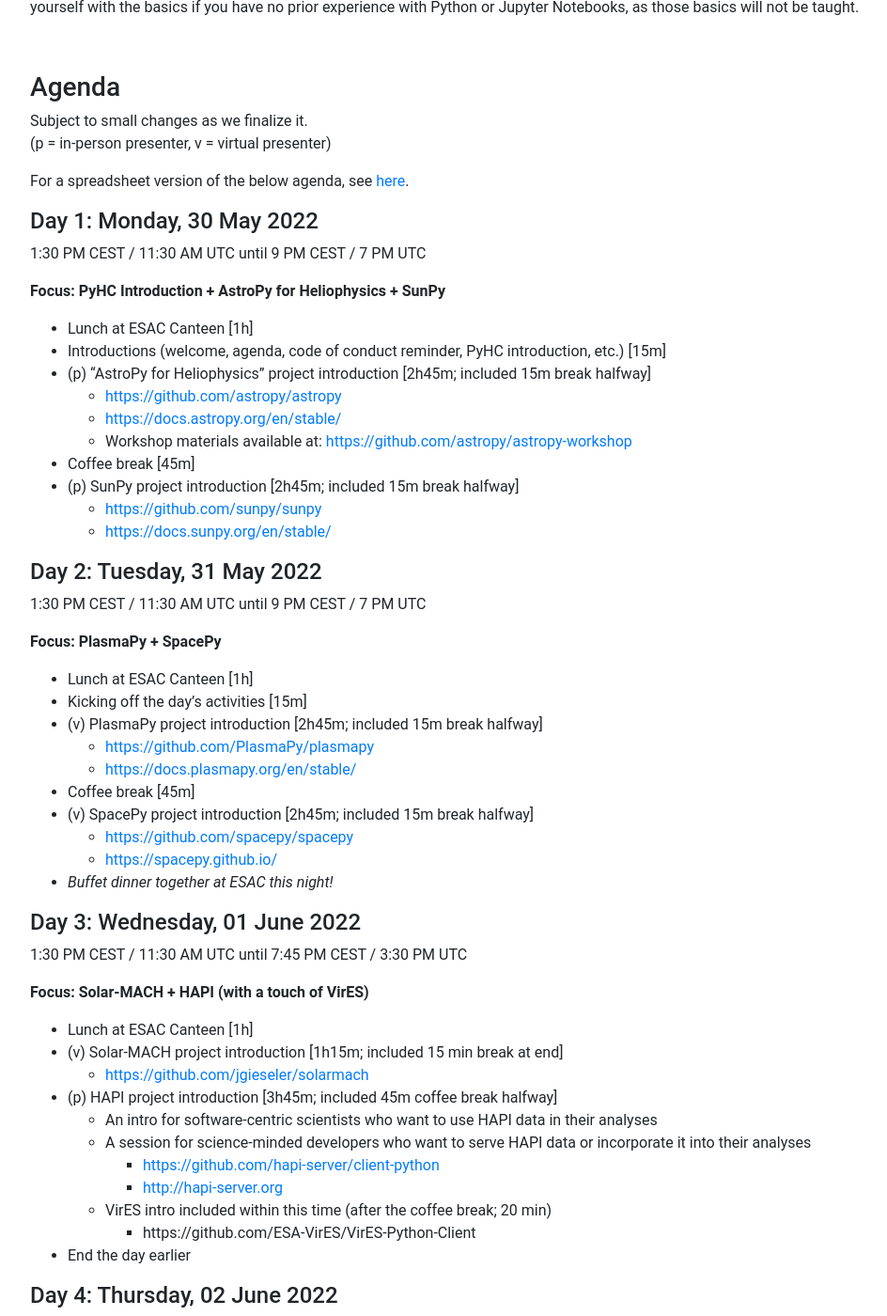
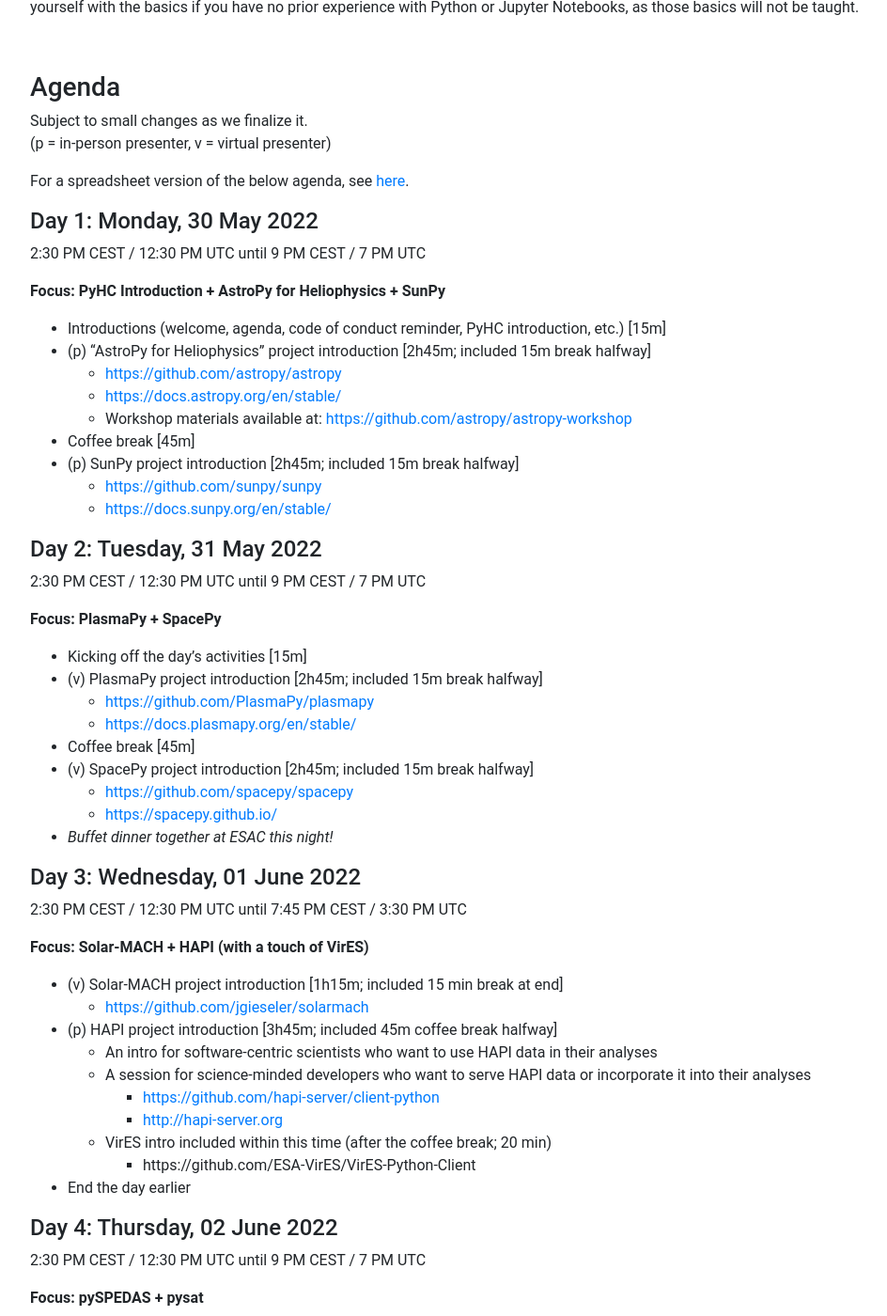
Before and after one commit to heliophysicsPy/heliophysicsPy.github.io, a Jekyll site: the page built from _pages/meetings/summer_school.md, in a window 1280 px wide and 1400 px high, scrolled down 2028 px. Shown: the whole window at 94% size, without its empty margins (69-1013 px from the left). Built offline with Jekyll 4.4.1, drawn with Linux system fonts in a browser that asks for light colours; nearby versions of some CDN libraries; some of the changed text lies outside the part shown.

Commit message:
Add youtube link, remove lunches from agenda

```diff
--- a/_pages/meetings/summer_school.md
+++ b/_pages/meetings/summer_school.md
@@ -61,10 +61,9 @@
 For a spreadsheet version of the below agenda, see [here](https://docs.google.com/spreadsheets/d/1WR3gKiBlMCFmuRBI7JvUL9CE8J-0uNSRBg_FOCiFD-c/edit?usp=sharing).
 
 #### Day 1: Monday, 30 May 2022
-1:30 PM CEST / 11:30 AM UTC until 9 PM CEST / 7 PM UTC
+2:30 PM CEST / 12:30 PM UTC until 9 PM CEST / 7 PM UTC
 
 **Focus: PyHC Introduction + AstroPy for Heliophysics + SunPy**
- - Lunch at ESAC Canteen [1h]
  - Introductions (welcome, agenda, code of conduct reminder, PyHC introduction, etc.) [15m]
  - (p) "AstroPy for Heliophysics" project introduction [2h45m; included 15m break halfway]
     - [https://github.com/astropy/astropy](https://github.com/astropy/astropy)
@@ -76,10 +75,9 @@
     - [https://docs.sunpy.org/en/stable/](https://docs.sunpy.org/en/stable/)
 
 #### Day 2: Tuesday, 31 May 2022
-1:30 PM CEST / 11:30 AM UTC until 9 PM CEST / 7 PM UTC
+2:30 PM CEST / 12:30 PM UTC until 9 PM CEST / 7 PM UTC
 
 **Focus: PlasmaPy + SpacePy**
- - Lunch at ESAC Canteen [1h]
  - Kicking off the day's activities [15m]
  - (v) PlasmaPy project introduction [2h45m; included 15m break halfway]
     - [https://github.com/PlasmaPy/plasmapy](https://github.com/PlasmaPy/plasmapy)
@@ -91,10 +89,9 @@
  - _Buffet dinner together at ESAC this night!_
 
 #### Day 3: Wednesday, 01 June 2022
-1:30 PM CEST / 11:30 AM UTC until 7:45 PM CEST / 3:30 PM UTC
+2:30 PM CEST / 12:30 PM UTC until 7:45 PM CEST / 3:30 PM UTC
 
 **Focus: Solar-MACH + HAPI (with a touch of VirES)**
- - Lunch at ESAC Canteen [1h]
  - (v) Solar-MACH project introduction [1h15m; included 15 min break at end]
     - [https://github.com/jgieseler/solarmach](https://github.com/jgieseler/solarmach)
  - (p) HAPI project introduction [3h45m; included 45m coffee break halfway]
@@ -107,10 +104,9 @@
  - End the day earlier
 
 #### Day 4: Thursday, 02 June 2022
-1:30 PM CEST / 11:30 AM UTC until 9 PM CEST / 7 PM UTC
+2:30 PM CEST / 12:30 PM UTC until 9 PM CEST / 7 PM UTC
 
 **Focus: pySPEDAS + pysat**
- - Lunch at ESAC Canteen [1h]
  - Kicking off the day's activities [15m]
  - (p) pysat project introduction [2h45m; included 15m break halfway]
     - [https://github.com/pysat/pysat](https://github.com/pysat/pysat)
@@ -121,7 +117,7 @@
     - [https://pyspedas.readthedocs.io/en/latest/](https://pyspedas.readthedocs.io/en/latest/)
 
 #### Day 5: Friday, 03 June 2022
-1:30 PM CEST / 11:30 AM UTC until 9 PM CEST / 7 PM UTC
+2:30 PM CEST / 12:30 PM UTC until 9 PM CEST / 7 PM UTC
 
 **Focus: Kamodo + Additional PyHC Packages + Python Learning Session + Wrap Up**
  - Kicking off the day's activities [10m]
```
Also changed, not shown: other parts of _pages/meetings/summer_school.md (+1 -1 lines).
